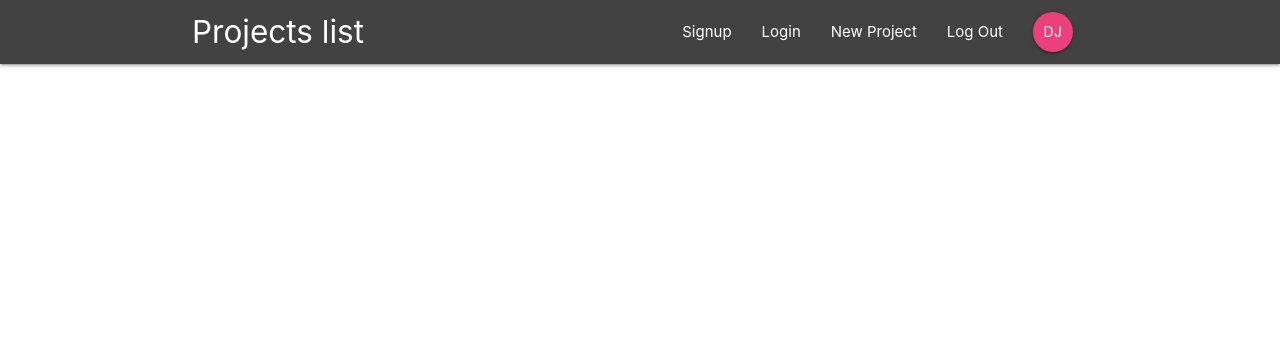
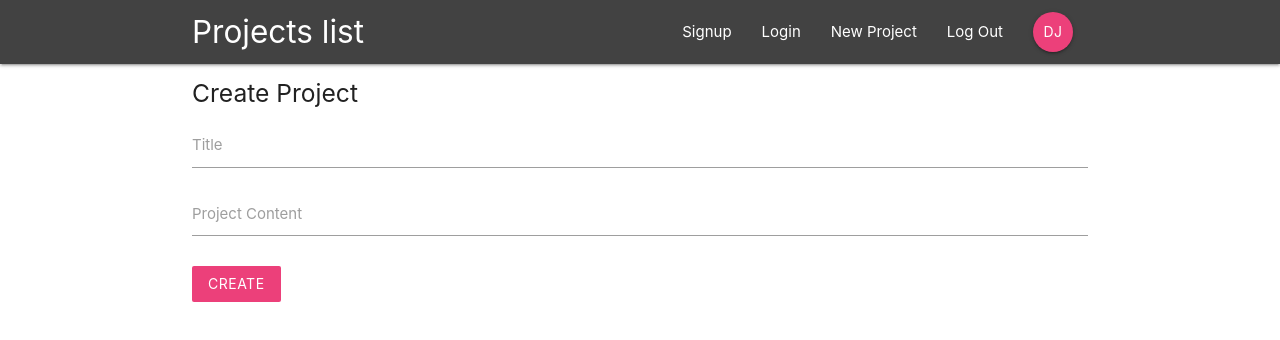
Before and after one commit to DimitrijeJankovic/react-project-list-app, a React (Create React App) app: page /create-project in a window 1280 px wide. Shown: the top 340 px of the page. Built offline with nearby package versions, Linux system fonts and the light colour scheme.

Commit message:
UI Create Project component

```diff
--- a/src/App.js
+++ b/src/App.js
@@ -8,6 +8,7 @@
 import ProjectDetails from './components/projects/ProjectDetails'
 import SingIn from './components/auth/SignIn'
 import SingUp from './components/auth/SingUp'
+import CreateProject from './components/projects/CreateProject'
 
 function App() {
   return (
@@ -19,6 +20,7 @@
         <Route path='/project/:id' component={ProjectDetails} />
         <Route path='/singin' component={SingIn} />
         <Route path='/singup' component={SingUp} />
+        <Route path='/create-project' component={CreateProject} />
       </Switch>
     </div>
     </BrowserRouter>
--- a/src/components/projects/CreateProject.js
+++ b/src/components/projects/CreateProject.js
@@ -0,0 +1,42 @@
+import React, { Component } from 'react'
+
+class CreateProject extends Component {
+    state = {
+        title: '',
+        content: ''
+    }
+
+    heandleChange = (e) => {
+        this.setState({
+            [e.target.id]: e.target.value
+        })
+    }
+
+    heandleSubmit = (e) => {
+        e.preventDefault();
+        console.log(this.state)
+    }
+
+    render() {
+        return (
+            <div className="container">
+                <form onSubmit={this.heandleSubmit} className="white">
+                    <h5 className="gray-text text-darken-3">Create Project</h5>
+                    <div className="input-field">
+                        <label htmlFor="title">Title</label>
+                        <input type="text" id="title" onChange={this.heandleChange} />
+                    </div>
+                    <div className="input-field">
+                        <label htmlFor="content">Project Content</label>
+                        <textarea className="materialize-textarea" id="content" onChange={this.heandleChange}></textarea>
+                    </div>
+                    <div className="input-field">
+                        <button className="btn pink lighten-1 z-depth-0">Create</button>
+                    </div>
+                </form>
+            </div>
+        )
+    }
+}
+
+export default CreateProject
```
